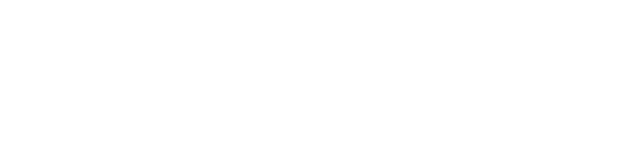
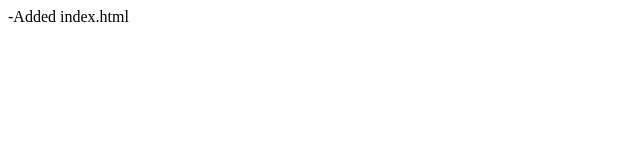
Before and after one commit to gileadn/web, a plain HTML site: page index.html in a window 1280 px wide. Shown: the whole page, without its empty margins (0-640 px from the left). Drawn offline with Linux system fonts and the light colour scheme.

Commit message:
Change in  index

```diff
--- a/index.html
+++ b/index.html
@@ -8,3 +8,4 @@
 
 </body>
 </html>
+    -Added index.html
```
